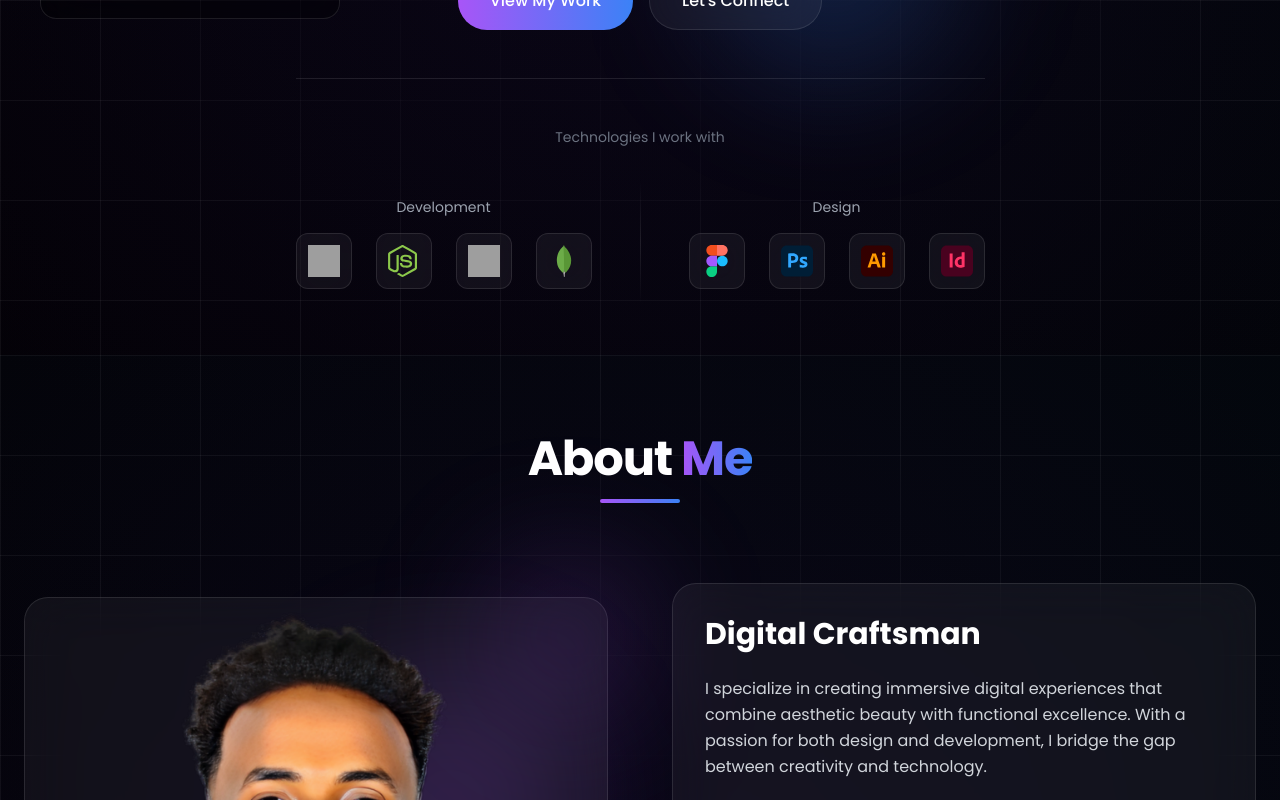
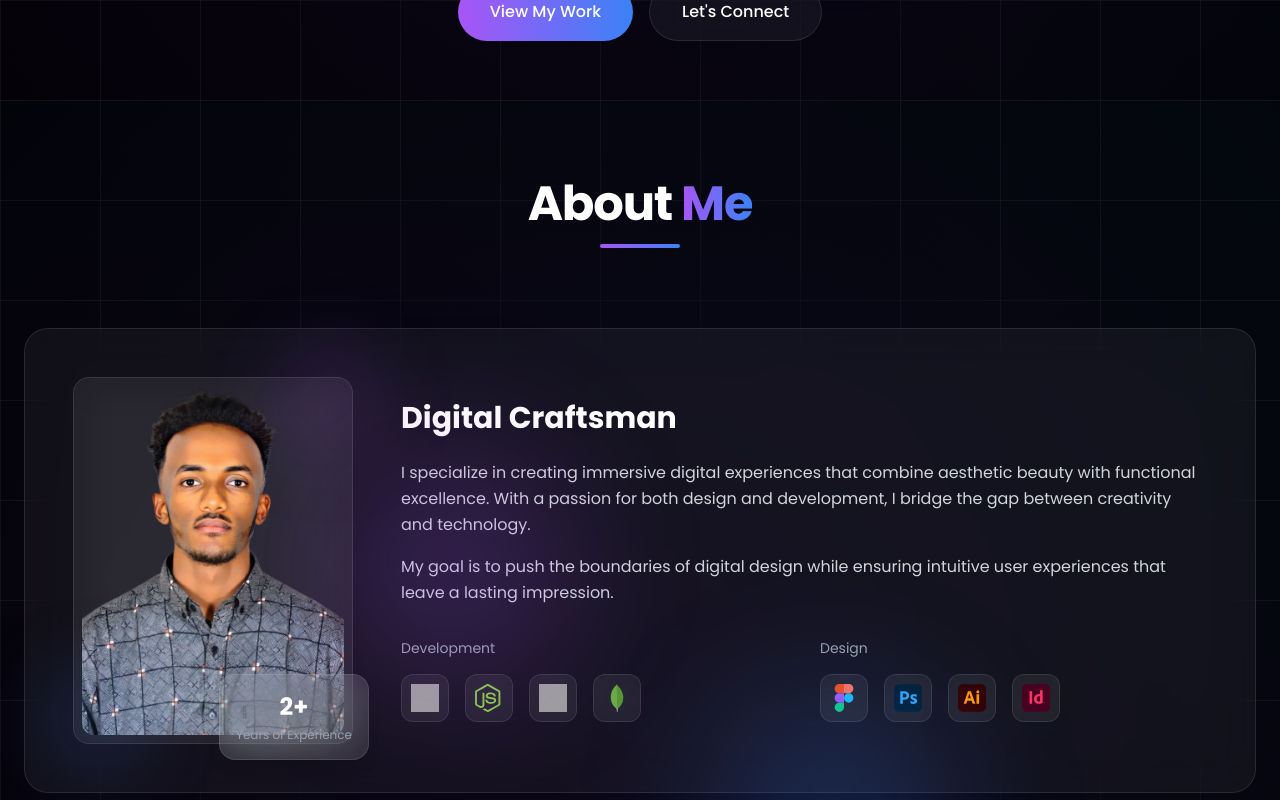
Before and after one commit to Biniyam-Belay/BinaPortfolio, a React (Vite) app: page / in a window 1280 px wide. Shown: the part 700-1500 px from the top of the page. Built offline with nearby package versions, Linux system fonts and the light colour scheme; grey boxes are pictures that could not be loaded.

Commit message:
modified the about ui and overall other enhancements

```diff
--- a/index.html
+++ b/index.html
@@ -3,7 +3,7 @@
 
 <head>
     <meta charset="UTF-8" />
-    <link rel="icon" type="image/svg+xml" href="/vite.svg" />
+    <link rel="icon" type="image/svg+xml" href="/src/assets/person.svg" />
     <meta name="viewport" content="width=device-width, initial-scale=1.0" />
     <title>BinaPortfolio</title>
     <!-- Poppins Font -->
--- a/src/pages/About.jsx
+++ b/src/pages/About.jsx
@@ -35,6 +35,21 @@ const About = () => {
         { number: '100%', label: 'Satisfaction' }
     ];
 
+    const techStack = {
+        development: [
+            { name: 'React', icon: '/icons/dev/react.svg' },
+            { name: 'Node.js', icon: '/icons/dev/node.svg' },
+            { name: 'TypeScript', icon: '/icons/dev/typescript.svg' },
+            { name: 'MongoDB', icon: '/icons/dev/mongodb.svg' }
+        ],
+        design: [
+            { name: 'Figma', icon: '/icons/design/figma.svg' },
+            { name: 'Photoshop', icon: '/icons/design/photoshop.svg' },
+            { name: 'Illustrator', icon: '/icons/design/illustrator.svg' },
+            { name: 'Indesign', icon: '/icons/design/indesign.svg' }
+        ]
+    };
+
     return (
         <div className="relative min-h-screen w-full py-20 overflow-hidden" id="about">
             {/* Background matching Hero section */}
@@ -56,53 +71,101 @@ const About = () => {
                 </div>
 
                 {/* Main Content */}
-                <div className="grid lg:grid-cols-2 gap-16 items-center max-w-7xl mx-auto mb-20">
-                    {/* Left Side - Image with Experience Box */}
-                    <div className="relative group">
-                        {/* Main Image Container */}
-                        <div className="relative rounded-3xl overflow-hidden backdrop-blur-xl bg-white/5 border border-white/10 p-3 transition-transform duration-500 group-hover:scale-[1.02]">
+                <div className="max-w-7xl mx-auto mb-0">
+                    {/* Bio Section with Integrated Photo */}
+                    <div className="backdrop-blur-xl bg-white/5 border border-white/10 rounded-3xl p-8 md:p-12 mb-12">
+                        <div className="flex flex-col md:flex-row gap-12 items-center">
+                            {/* Photo Section - Now Smaller and Integrated */}
+                            <div className="relative group w-full md:w-1/3 max-w-[280px]">
+                                <div className="relative rounded-2xl overflow-hidden backdrop-blur-xl bg-white/5 border border-white/10 p-2 transition-transform duration-500 group-hover:scale-[1.02]">
+                                    <div className="aspect-[3/4] rounded-xl overflow-hidden">
                                         <img
                                             src={photo2}
                                             alt="About Me"
-                                className="rounded-2xl w-full h-auto"
+                                            className="w-full h-full object-cover object-center"
                                         />
+                                    </div>
                                     {/* Hover Overlay */}
                                     <div className="absolute inset-0 bg-gradient-to-tr from-purple-500/20 to-blue-500/20 opacity-0 group-hover:opacity-100 transition-opacity duration-500"></div>
                                 </div>
 
                                 {/* Experience Box */}
-                        <div className="absolute -bottom-6 -right-6 md:bottom-8 md:right-8 backdrop-blur-xl bg-white/10 border border-white/10 p-6 rounded-2xl shadow-lg transform group-hover:translate-x-2 group-hover:-translate-y-2 transition-transform duration-500">
+                                <div className="absolute -bottom-4 -right-4 backdrop-blur-xl bg-white/10 border border-white/10 p-4 rounded-2xl shadow-lg transform group-hover:translate-x-2 group-hover:-translate-y-2 transition-transform duration-500">
                                     <div className="text-center">
-                                <h3 className="text-4xl md:text-5xl font-bold text-white mb-1">2+</h3>
-                                <p className="text-gray-400 text-sm">Years of Experience</p>
+                                        <h3 className="text-2xl font-bold text-white mb-1">2+</h3>
+                                        <p className="text-gray-400 text-xs">Years of Experience</p>
                                     </div>
                                 </div>
 
                                 {/* Decorative Elements */}
-                        <div className="absolute -top-10 -right-10 w-40 h-40 bg-purple-500/20 rounded-full blur-3xl group-hover:bg-purple-500/30 transition-colors duration-500"></div>
-                        <div className="absolute -bottom-10 -left-10 w-40 h-40 bg-blue-500/20 rounded-full blur-3xl group-hover:bg-blue-500/30 transition-colors duration-500"></div>
-
-                        {/* Animated Border */}
-                        <div className="absolute inset-0 rounded-3xl border border-white/10 opacity-0 group-hover:opacity-100 transition-opacity duration-500"></div>
+                                <div className="absolute -top-6 -right-6 w-24 h-24 bg-purple-500/20 rounded-full blur-2xl group-hover:bg-purple-500/30 transition-colors duration-500"></div>
+                                <div className="absolute -bottom-6 -left-6 w-24 h-24 bg-blue-500/20 rounded-full blur-2xl group-hover:bg-blue-500/30 transition-colors duration-500"></div>
                             </div>
 
-                    {/* Right Side - Content */}
-                    <div className="space-y-8">
-                        {/* Bio Section */}
-                        <div className="backdrop-blur-xl bg-white/5 border border-white/10 rounded-3xl p-8 transform hover:scale-[1.02] transition-all duration-500">
+                            {/* Bio Content */}
+                            <div className="flex-1">
                                 <h3 className="text-3xl font-bold text-white mb-6">
                                     Digital Craftsman
                                 </h3>
                                 <p className="text-gray-300 leading-relaxed mb-4">
                                     I specialize in creating immersive digital experiences that combine aesthetic beauty with functional excellence. With a passion for both design and development, I bridge the gap between creativity and technology.
                                 </p>
-                            <p className="text-gray-300 leading-relaxed">
+                                <p className="text-gray-300 leading-relaxed mb-8">
                                     My goal is to push the boundaries of digital design while ensuring intuitive user experiences that leave a lasting impression.
                                 </p>
+
+                                {/* Tech Stack Section */}
+                                <div className="flex flex-col md:flex-row gap-8">
+                                    {/* Development Tools */}
+                                    <div className="flex-1">
+                                        <span className="text-gray-400 text-sm block mb-4">Development</span>
+                                        <div className="flex flex-wrap gap-4">
+                                            {techStack.development.map((tech) => (
+                                                <div
+                                                    key={tech.name}
+                                                    className="group relative w-12 h-12 rounded-xl bg-white/5 border border-white/10 flex items-center justify-center hover:bg-white/10 transition-all duration-300 backdrop-blur-xl"
+                                                >
+                                                    <img
+                                                        src={tech.icon}
+                                                        alt={tech.name}
+                                                        className="w-7 h-7 group-hover:scale-110 transition-transform duration-300"
+                                                    />
+                                                    <span className="absolute -bottom-6 text-xs text-gray-500 opacity-0 group-hover:opacity-100 transition-opacity duration-300">
+                                                        {tech.name}
+                                                    </span>
+                                                </div>
+                                            ))}
+                                        </div>
+                                    </div>
+
+                                    {/* Design Tools */}
+                                    <div className="flex-1">
+                                        <span className="text-gray-400 text-sm block mb-4">Design</span>
+                                        <div className="flex flex-wrap gap-4">
+                                            {techStack.design.map((tech) => (
+                                                <div
+                                                    key={tech.name}
+                                                    className="group relative w-12 h-12 rounded-xl bg-white/5 border border-white/10 flex items-center justify-center hover:bg-white/10 transition-all duration-300 backdrop-blur-xl"
+                                                >
+                                                    <img
+                                                        src={tech.icon}
+                                                        alt={tech.name}
+                                                        className="w-7 h-7 group-hover:scale-110 transition-transform duration-300"
+                                                    />
+                                                    <span className="absolute -bottom-6 text-xs text-gray-500 opacity-0 group-hover:opacity-100 transition-opacity duration-300">
+                                                        {tech.name}
+                                                    </span>
+                                                </div>
+                                            ))}
+                                        </div>
+                                    </div>
+                                </div>
+                            </div>
+                        </div>
                     </div>
 
                     {/* Expertise Grid */}
-                        <div className="grid grid-cols-2 gap-4">
+                    <div className="grid grid-cols-1 md:grid-cols-2 lg:grid-cols-4 gap-6 mb-12">
                         {expertise.map((item, index) => (
                             <div
                                 key={index}
@@ -116,11 +179,9 @@ const About = () => {
                             </div>
                         ))}
                     </div>
-                    </div>
-                </div>
 
                     {/* Stats Grid */}
-                <div className="grid grid-cols-2 md:grid-cols-4 gap-6 max-w-7xl mx-auto">
+                    <div className="grid grid-cols-2 md:grid-cols-4 gap-6">
                         {stats.map((stat, index) => (
                             <div
                                 key={index}
@@ -132,9 +193,6 @@ const About = () => {
                                     </span>
                                 </h4>
                                 <p className="text-gray-400 text-sm">{stat.label}</p>
-
-                            {/* Hover Glow Effect */}
-                            <div className="absolute inset-0 rounded-2xl bg-gradient-to-r from-purple-500/20 to-blue-500/20 opacity-0 group-hover:opacity-100 transition-opacity duration-500 -z-10"></div>
                             </div>
                         ))}
                     </div>
@@ -147,6 +205,7 @@ const About = () => {
                     <div className="absolute bottom-1/4 right-1/4 w-64 h-64 bg-blue-500/20 rounded-full blur-3xl animate-float-delayed"></div>
                 </div>
             </div>
+        </div>
     );
 };
 
--- a/src/pages/Hero.jsx
+++ b/src/pages/Hero.jsx
@@ -18,21 +18,6 @@ const Hero = () => {
         if (element) {
             element.scrollIntoView({ behavior: 'smooth' });
         }
-    };
-
-    const techStack = {
-        development: [
-            { name: 'React', icon: '/icons/dev/react.svg' },
-            { name: 'Node.js', icon: '/icons/dev/node.svg' },
-            { name: 'TypeScript', icon: '/icons/dev/typescript.svg' },
-            { name: 'MongoDB', icon: '/icons/dev/mongodb.svg' }
-        ],
-        design: [
-            { name: 'Figma', icon: '/icons/design/figma.svg' },
-            { name: 'Photoshop', icon: '/icons/design/photoshop.svg' },
-            { name: 'Illustrator', icon: '/icons/design/illustrator.svg' },
-            { name: 'Indesign', icon: '/icons/design/indesign.svg' }
-        ]
     };
 
     return (
@@ -189,60 +174,6 @@ const Hero = () => {
                             Let's Connect
                         </button>
                     </div>
-
-                    {/* Tech Stack */}
-                    <div className="mt-12 pt-12 border-t border-white/10">
-                        <span className="text-gray-500 text-sm mb-8 block text-center">Technologies I work with</span>
-
-                        <div className="flex flex-col md:flex-row items-center justify-center gap-8 md:gap-12">
-                            {/* Development Tools */}
-                            <div className="flex flex-col items-center">
-                                <span className="text-gray-400 text-sm mb-4">Development</span>
-                                <div className="flex flex-wrap justify-center gap-6">
-                                    {techStack.development.map((tech) => (
-                                        <div
-                                            key={tech.name}
-                                            className="group relative w-14 h-14 rounded-xl bg-white/5 border border-white/10 flex items-center justify-center hover:bg-white/10 transition-all duration-300 backdrop-blur-xl"
-                                        >
-                                            <img
-                                                src={tech.icon}
-                                                alt={tech.name}
-                                                className="w-8 h-8 group-hover:scale-110 transition-transform duration-300"
-                                            />
-                                            <span className="absolute -bottom-8 text-xs text-gray-500 opacity-0 group-hover:opacity-100 transition-opacity duration-300">
-                                                {tech.name}
-                                            </span>
-                                        </div>
-                                    ))}
-                                </div>
-                            </div>
-
-                            {/* Vertical Divider */}
-                            <div className="hidden md:block w-px h-32 bg-gradient-to-b from-transparent via-white/10 to-transparent"></div>
-
-                            {/* Design Tools */}
-                            <div className="flex flex-col items-center">
-                                <span className="text-gray-400 text-sm mb-4">Design</span>
-                                <div className="flex flex-wrap justify-center gap-6">
-                                    {techStack.design.map((tech) => (
-                                        <div
-                                            key={tech.name}
-                                            className="group relative w-14 h-14 rounded-xl bg-white/5 border border-white/10 flex items-center justify-center hover:bg-white/10 transition-all duration-300 backdrop-blur-xl"
-                                        >
-                                            <img
-                                                src={tech.icon}
-                                                alt={tech.name}
-                                                className="w-8 h-8 group-hover:scale-110 transition-transform duration-300"
-                                            />
-                                            <span className="absolute -bottom-8 text-xs text-gray-500 opacity-0 group-hover:opacity-100 transition-opacity duration-300">
-                                                {tech.name}
-                                            </span>
-                                        </div>
-                                    ))}
-                                </div>
-                            </div>
-                        </div>
-                    </div>
                 </div>
             </div>
 
--- a/src/pages/Projects.jsx
+++ b/src/pages/Projects.jsx
@@ -102,7 +102,7 @@ const Projects = () => {
     ];
 
     return (
-        <div className="relative min-h-screen w-full py-20 overflow-hidden" id="projects">
+        <div className="relative min-h-screen w-full py-16 overflow-hidden" id="projects">
             {/* Background Pattern */}
             <div className="absolute inset-0 bg-black">
                 <div className="absolute inset-0 bg-[radial-gradient(circle_at_50%_50%,_rgba(76,29,149,0.1),rgba(0,0,0,0.2))]"></div>
```
Lines whose indentation alone changed are shown as unchanged.
